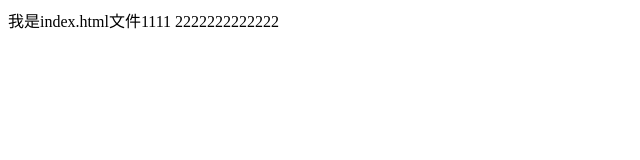
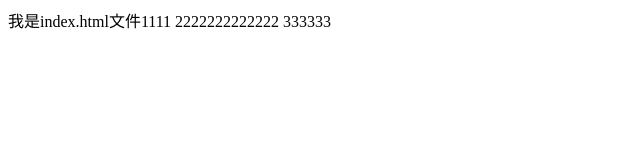
Before and after one commit to xxf1022/git-demo, a plain HTML site: page index.html in a window 1280 px wide. Shown: the full height of the page, 0-640 px from the left. Drawn offline with Linux system fonts and the light colour scheme.

Commit message:
A程序员第四次提交

```diff
--- a/index.html
+++ b/index.html
@@ -9,7 +9,7 @@
 </head>
 
 <body>
-    我是index.html文件1111 2222222222222
+    我是index.html文件1111 2222222222222 333333
 </body>
 
 </html>
```
